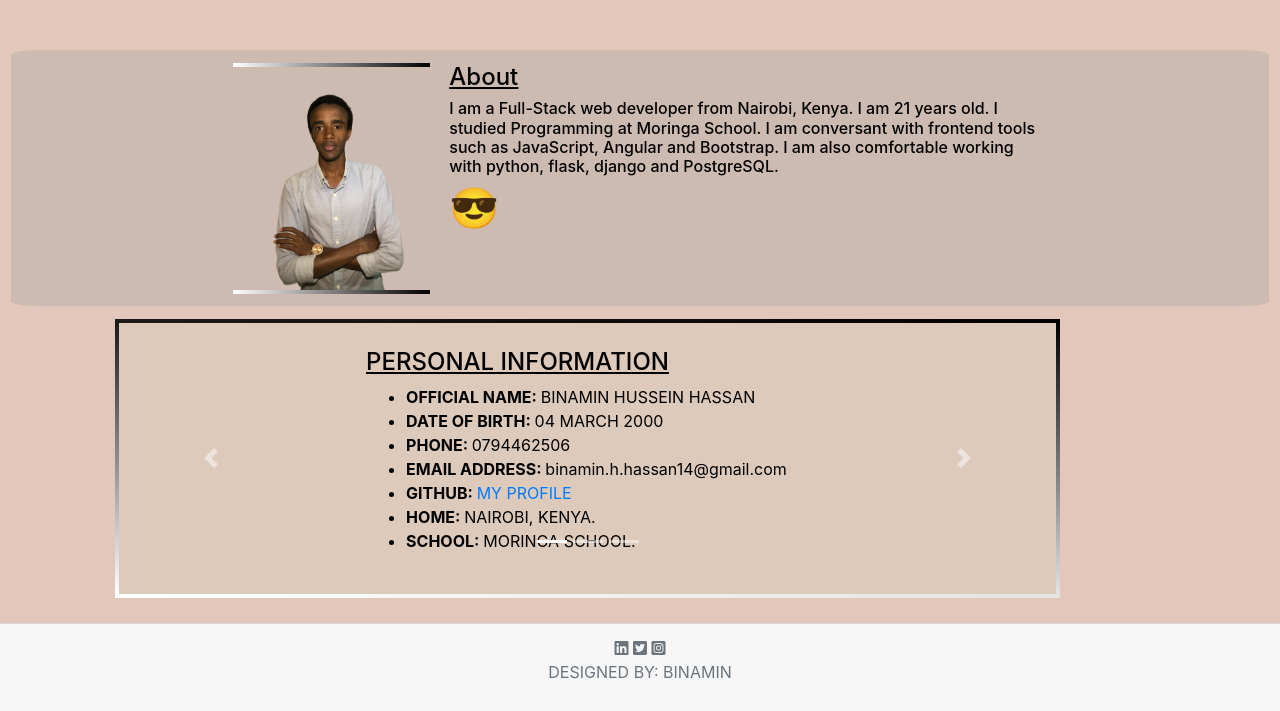
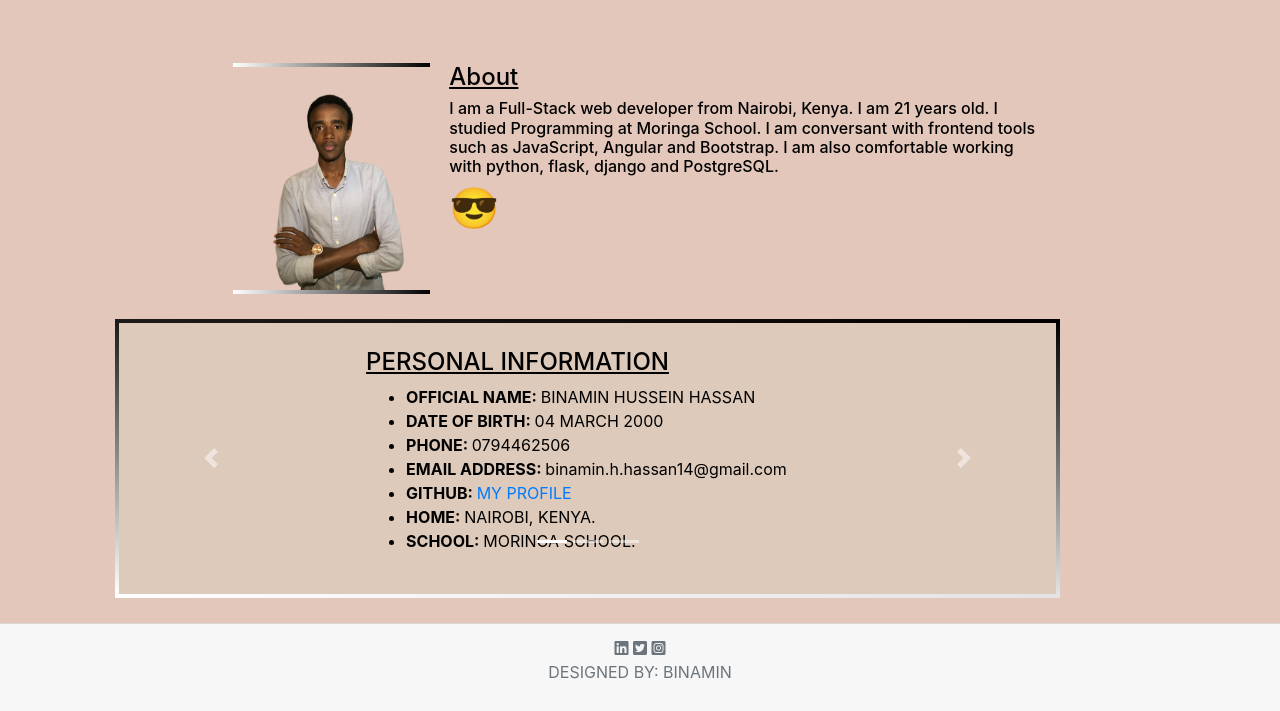
Before and after one commit to Binamin-hussein100/Portforlio_2.0, a Django app: page /about/ in a window 1280 px wide. Shown: the part 62-773 px from the top of the page. Run offline with Django 3.2, Linux system fonts and the light colour scheme; some libraries are stand-ins or nearby versions.

Commit message:
enhanced ui

```diff
--- a/resume/static/portfolio.css
+++ b/resume/static/portfolio.css
@@ -41,9 +41,7 @@ nav{
 
 #know_me{
     color: black;
-    background-color: rgba(115, 139, 139, 0.2);
     padding: 1%;
-    border-radius: 2%;
     height: auto;
     margin-top: 2%;
 
```
